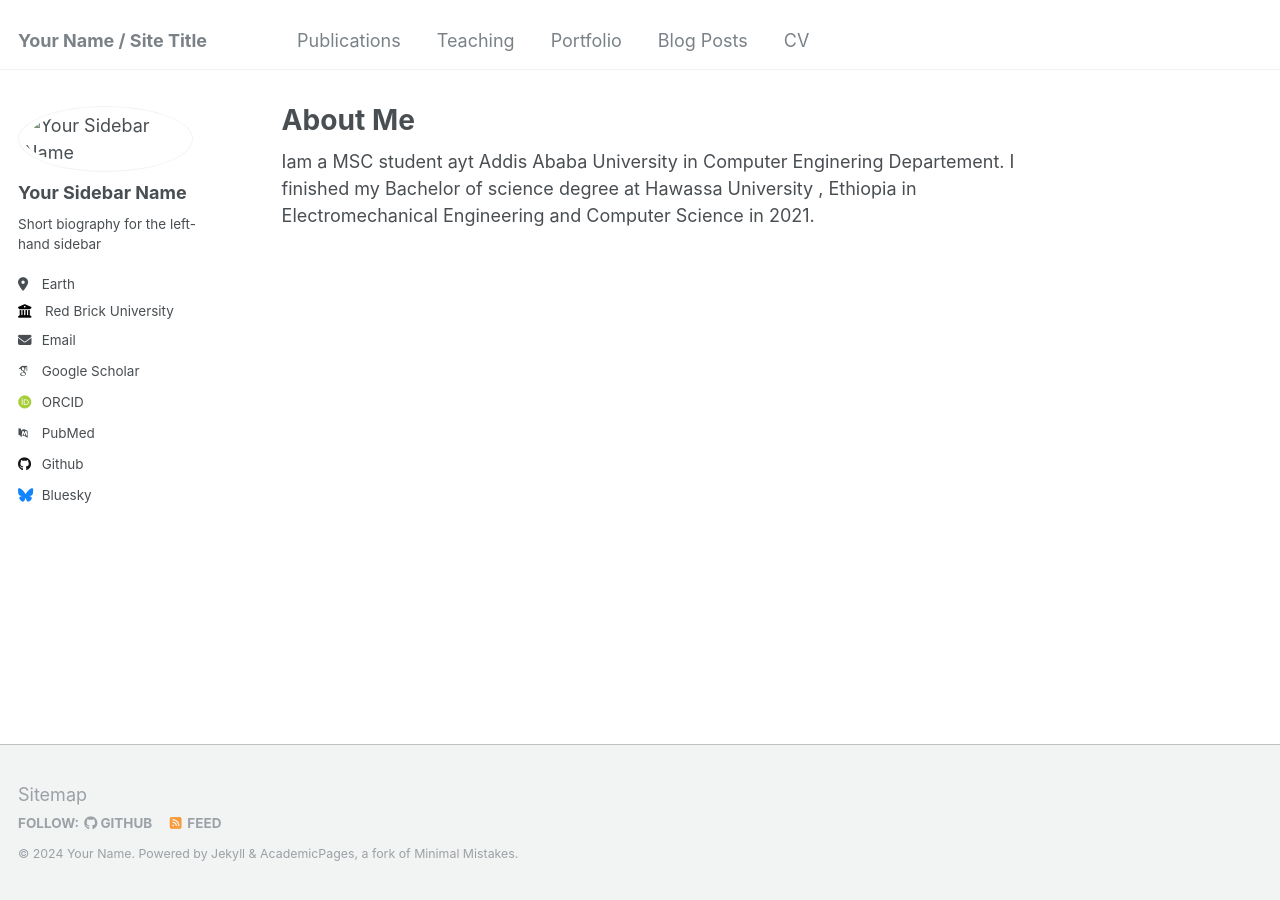
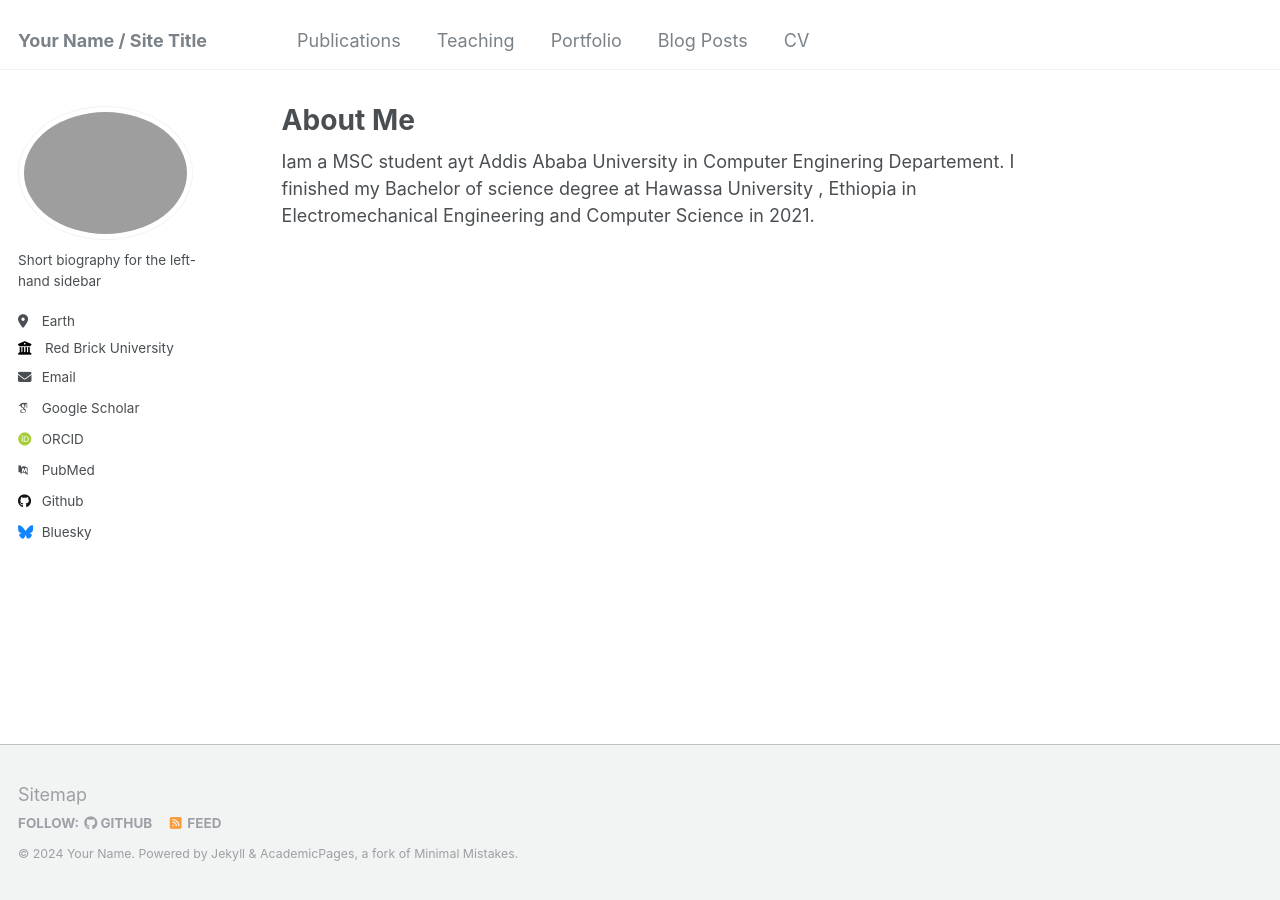
Before and after one commit to IkramBehiru/firsttgithub.io, a Jekyll site: the page built from _pages/about.md, in a window 1280 px wide. Built offline with Jekyll 4.4.1, drawn with Linux system fonts in a browser that asks for light colours; some web fonts are replaced.

Commit message:
Update author-profile.html

```diff
--- a/_includes/author-profile.html
+++ b/_includes/author-profile.html
@@ -10,12 +10,12 @@
     {% if author.avatar contains "://" %}
     	<img src="{{ author.avatar }}" alt="{{ author.name }}">
     {% else %}
-    	<img src="{{ author.avatar | prepend: "/images/" | prepend: base_path }}" class="author__avatar" alt="{{ author.name }}">
+    	<img src="{{ author.avatar | prepend: "/images/profile.png" | prepend: base_path }}" class="author__avatar" alt="{{ author.name }}">
     {% endif %}
   </div>
 
   <div class="author__content">
-    <h3 class="author__name">{{ author.name }}</h3>
+    <h3 class="author__name">{{ Ikram Behiru Nesiru }}</h3>
     {% if author.pronouns %}<p class="author__pronouns">{{ author.pronouns }}</p>{% endif %}
     {% if author.bio %}<p class="author__bio">{{ author.bio }}</p>{% endif %}
   </div>
```
